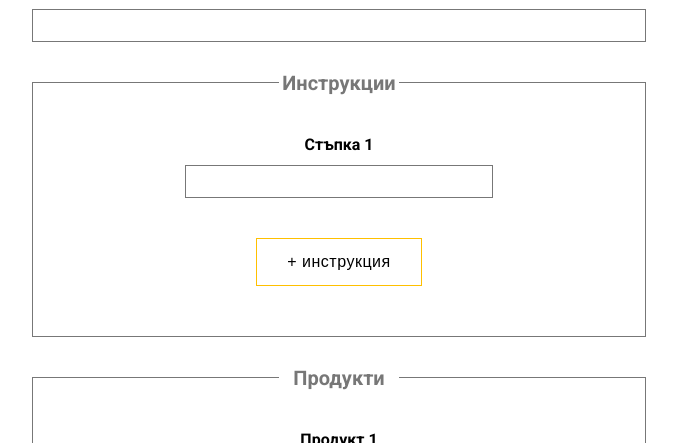
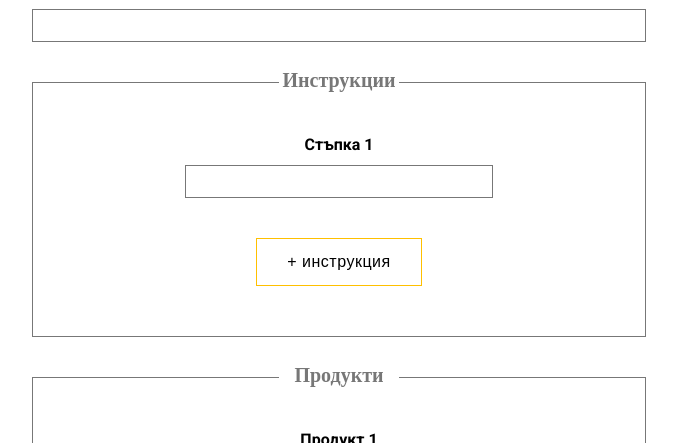
Before and after one commit to ChristinaNikolova/CookingBook, a React (Vite) app in the folder client/: page /recipe/create in a window 1280 px wide. Shown: the part 806-1249 px from the top of the page, without its empty margins (301-978 px from the left). Built offline with nearby package versions, Linux system fonts and the light colour scheme.

Commit message:
update hmtl tags

```diff
--- a/client/src/components/Recipe/Create/Create.jsx
+++ b/client/src/components/Recipe/Create/Create.jsx
@@ -134,7 +134,7 @@ export default function Create() {
         />
 
         <div className={styles["create-recipe-input-wrapper"]}>
-          <label className={styles["create-recipe-label"]}>Инструкции</label>
+          <h4 className={styles["create-recipe-title"]}>Инструкции</h4>
           {instructions.map((instruction, index) => (
             <CustomInput
               key={index}
@@ -153,7 +153,7 @@ export default function Create() {
         </div>
 
         <div className={styles["create-recipe-input-wrapper"]}>
-          <label className={styles["create-recipe-label"]}>Продукти</label>
+          <h4 className={styles["create-recipe-title"]}>Продукти</h4>
           {ingredients.map((ingredient, index) => (
             <CustomInput
               key={index}
--- a/client/src/components/Recipe/Create/Create.module.css
+++ b/client/src/components/Recipe/Create/Create.module.css
@@ -6,7 +6,7 @@
   border: 1px solid var(--clr-grey);
 }
 
-.create-recipe-label {
+.create-recipe-title {
   position: absolute;
   top: -15px;
   left: 50%;
--- a/client/src/components/shared/CustomInput/CustomInput.jsx
+++ b/client/src/components/shared/CustomInput/CustomInput.jsx
@@ -16,6 +16,7 @@ export default function CustomInput({
       <label htmlFor={name}>{label}</label>
       {tag === "input" ? (
         <input
+          id={name}
           name={name}
           type={type}
           value={value}
```
